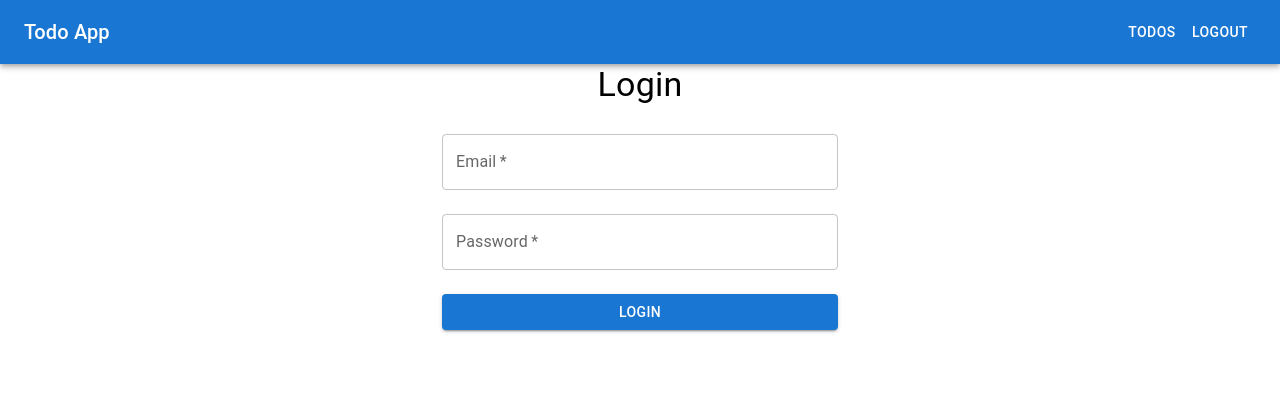
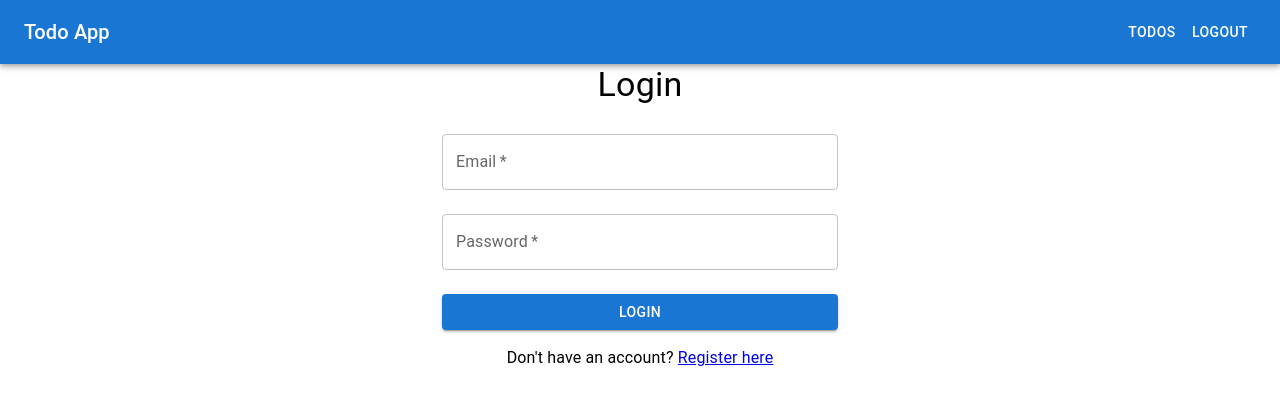
Before and after one commit to akl7777777/ts-todo-list, a React (Create React App) app in the folder frontend/: page /login in a window 1280 px wide. Shown: the top 404 px of the page. Built offline with nearby package versions, Linux system fonts and the light colour scheme; no server answers.

Commit message:
feat: 跳转注册

```diff
--- a/frontend/src/components/Login.tsx
+++ b/frontend/src/components/Login.tsx
@@ -1,15 +1,15 @@
-import React, { useState } from 'react';
-import { TextField, Button, Typography, Container, Alert } from '@mui/material';
-import { login } from '../services/api';
-import { useNavigate } from 'react-router-dom';
-import { useAuth } from '../contexts/AuthContext';
+import React, {useState} from 'react';
+import {TextField, Button, Typography, Container, Alert} from '@mui/material';
+import {login} from '../services/api';
+import {Link, useNavigate} from 'react-router-dom';
+import {useAuth} from '../contexts/AuthContext';
 
 const Login: React.FC = () => {
     const [email, setEmail] = useState('');
     const [password, setPassword] = useState('');
     const [error, setError] = useState<string | null>(null);
     const navigate = useNavigate();
-    const { login: authLogin } = useAuth();
+    const {login: authLogin} = useAuth();
 
     const handleSubmit = async (e: React.FormEvent) => {
         e.preventDefault();
@@ -34,7 +34,7 @@ const Login: React.FC = () => {
             <Typography variant="h4" align="center" gutterBottom>
                 Login
             </Typography>
-            {error && <Alert severity="error" sx={{ mb: 2 }}>{error}</Alert>}
+            {error && <Alert severity="error" sx={{mb: 2}}>{error}</Alert>}
             <form onSubmit={handleSubmit}>
                 <TextField
                     label="Email"
@@ -54,10 +54,16 @@ const Login: React.FC = () => {
                     onChange={(e) => setPassword(e.target.value)}
                     required
                 />
-                <Button type="submit" variant="contained" color="primary" fullWidth sx={{ mt: 2 }}>
+                <Button type="submit" variant="contained" color="primary" fullWidth sx={{mt: 2}}>
                     Login
                 </Button>
             </form>
+            <Typography align="center" style={{marginTop: '1rem'}}>
+                Don't have an account?{' '}
+                <Link to="/register">
+                    Register here
+                </Link>
+            </Typography>
         </Container>
     );
 };
```
